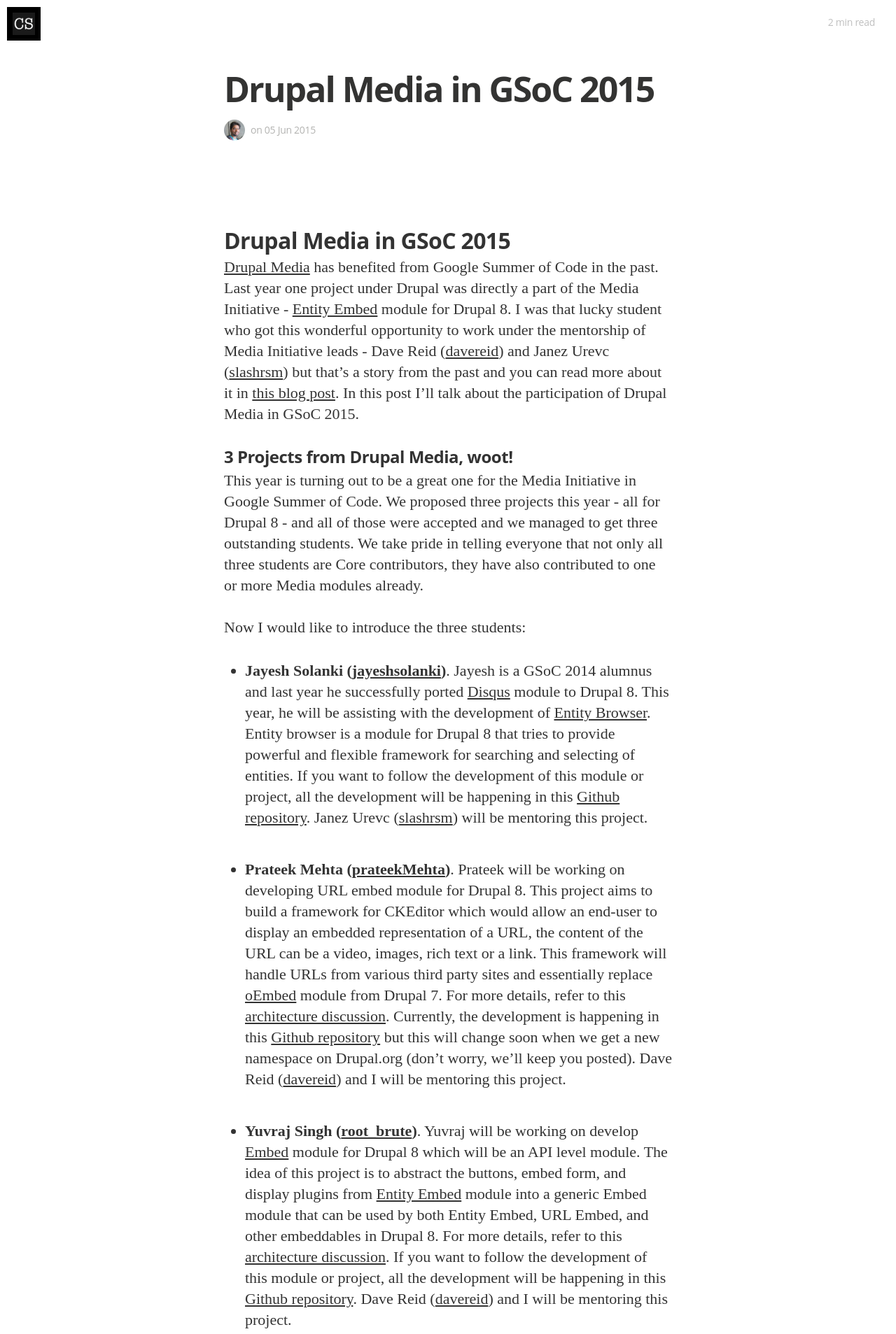
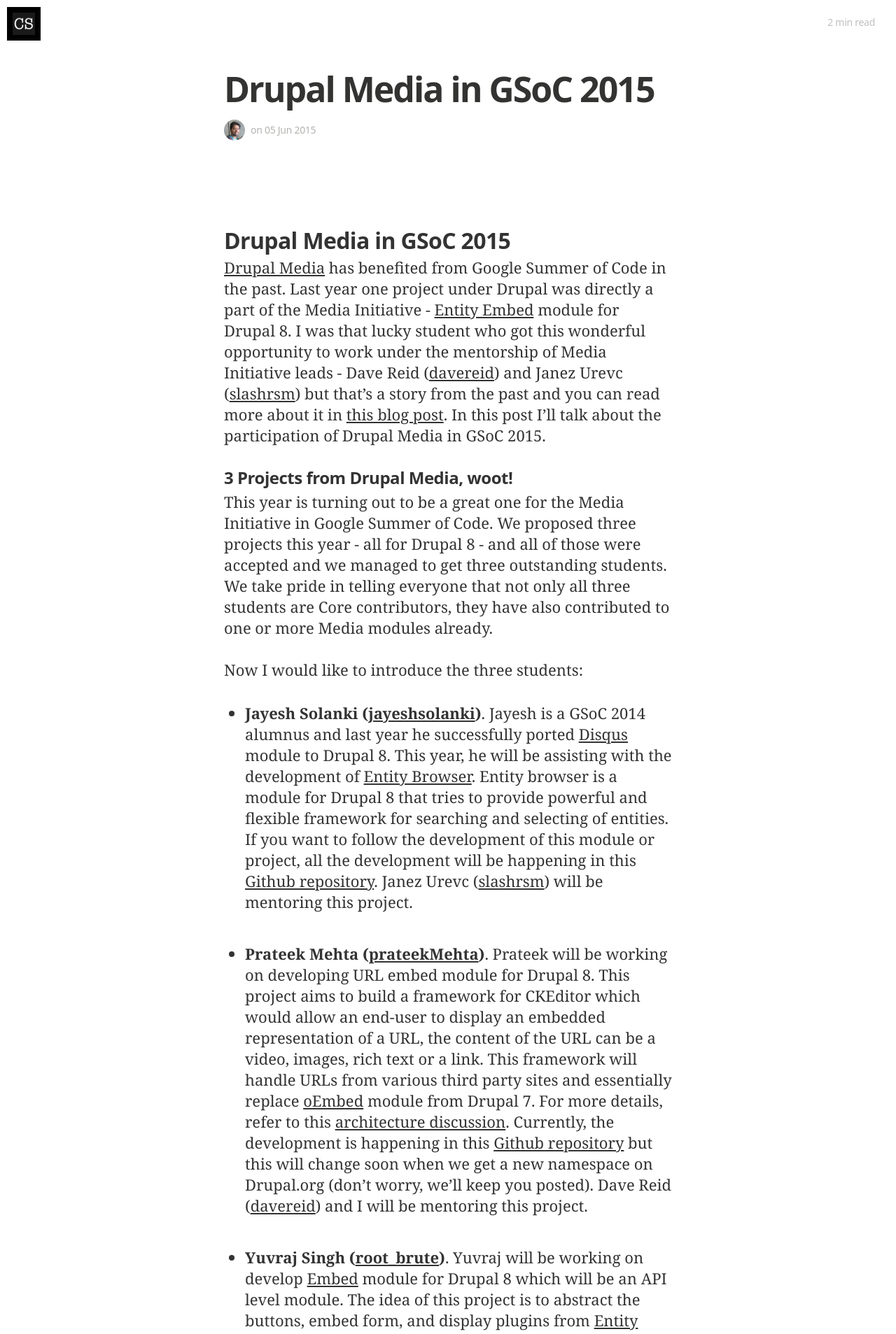
Before and after one commit to cs-shadow/cs-shadow.github.io, a Jekyll site: the page built from site/_posts/2015-06-05-drupal-media-in-gsoc-2015.md, in a window 1280 px wide. Shown: the top 1907 px of the page at 70% size. Built offline with Jekyll 4.4.1, drawn with Linux system fonts in a browser that asks for light colours; nearby versions of some CDN libraries; some web fonts are replaced; comment, search, counter and statistics services are not loaded.

Commit message:
Modernize fonts and icons

```diff
--- a/site/_includes/footer.html
+++ b/site/_includes/footer.html
@@ -1,10 +1,10 @@
 <!-- footer start -->
 
 <footer class="site-footer">
-  <a class="subscribe" href="{{ "/feed.xml" | prepend: site.baseurl }}"> <span class="tooltip"> <i class="fa fa-rss"></i> Subscribe!</span></a>
+  <a class="subscribe" href="{{ "/feed.xml" | prepend: site.baseurl }}"> <span class="tooltip"> {% include icon.html name="rss" %} Subscribe!</span></a>
     <div class="inner">
          <section class="copyright">All content copyright <a href="mailto:{{ site.email}}">{{ site.name }}</a> &copy; {{ site.time | date: '%Y' }} &bull; All rights reserved.</section>
-         <section class="poweredby">Made with <a href="http://jekyllrb.com"> Jekyll</a></section>
+         <section class="poweredby">Made with <a href="https://jekyllrb.com"> Jekyll</a></section>
     </div>
 </footer>
 
--- a/site/_includes/head.html
+++ b/site/_includes/head.html
@@ -42,9 +42,6 @@
   <link rel="canonical" href="{{ page.url | replace:'index.html','' | prepend: site.baseurl | prepend: site.url }}">
 
   <link rel="shortcut icon" href="{{ "/assets/images/favicon.ico" | prepend: site.baseurl }}">
-  <link rel="stylesheet" href="//brick.a.ssl.fastly.net/Linux+Libertine:400,400i,700,700i/Open+Sans:400,400i,700,700i">
-  <link href="//maxcdn.bootstrapcdn.com/font-awesome/4.2.0/css/font-awesome.min.css" rel="stylesheet">
-
   <link rel="stylesheet" type="text/css" media="screen" href="{{ "/assets/css/main.css"  | prepend: site.baseurl  }}" />
   <link rel="stylesheet" type="text/css" media="print" href="{{ "/assets/css/print.css"  | prepend: site.baseurl  }}" />
 </head>
--- /dev/null
+++ b/site/_includes/icon.html
@@ -0,0 +1,17 @@
+{% assign icon_name = include.name %}
+{% case icon_name %}
+{% when "github" %}
+<svg class="site-icon site-icon-github" aria-hidden="true" viewBox="0 0 16 16" focusable="false">
+  <path d="M8 0C3.58 0 0 3.67 0 8.2c0 3.63 2.29 6.7 5.47 7.79.4.08.55-.18.55-.4 0-.2-.01-.86-.01-1.56-2.01.38-2.53-.5-2.69-.96-.09-.24-.48-.96-.82-1.16-.28-.16-.68-.55-.01-.56.63-.01 1.08.59 1.23.84.72 1.24 1.87.89 2.33.68.07-.53.28-.89.51-1.09-1.78-.21-3.64-.91-3.64-4.04 0-.89.31-1.62.82-2.19-.08-.21-.36-1.04.08-2.16 0 0 .67-.22 2.2.84A7.42 7.42 0 0 1 8 3.96c.68 0 1.36.09 2 .27 1.53-1.06 2.2-.84 2.2-.84.44 1.12.16 1.95.08 2.16.51.57.82 1.3.82 2.19 0 3.14-1.87 3.83-3.65 4.04.29.25.54.75.54 1.52 0 1.1-.01 1.98-.01 2.25 0 .22.15.48.55.4A8.12 8.12 0 0 0 16 8.2C16 3.67 12.42 0 8 0Z"/>
+</svg>
+{% when "rss" %}
+<svg class="site-icon site-icon-rss" aria-hidden="true" viewBox="0 0 16 16" focusable="false">
+  <path d="M2.18 11.64a2.18 2.18 0 1 1 0 4.36 2.18 2.18 0 0 1 0-4.36ZM0 5.49A10.51 10.51 0 0 1 10.51 16h-2.9A7.61 7.61 0 0 0 0 8.39v-2.9ZM0 0c8.84 0 16 7.16 16 16h-2.9C13.1 8.76 7.24 2.9 0 2.9V0Z"/>
+</svg>
+{% when "angle-down" %}
+<svg class="site-icon site-icon-angle-down" aria-hidden="true" viewBox="0 0 16 16" focusable="false">
+  <path d="M8 11.2 1.5 4.7l1.4-1.4L8 8.4l5.1-5.1 1.4 1.4L8 11.2Z"/>
+</svg>
+{% else %}
+<span class="hidden">{{ icon_name }}</span>
+{% endcase %}
--- a/site/_layouts/post.html
+++ b/site/_layouts/post.html
@@ -3,7 +3,7 @@
 <!DOCTYPE html>
 <html>
   {% include head.html %}
-  <body itemscope itemtype="http://schema.org/Article">
+  <body itemscope itemtype="https://schema.org/Article">
     {% include header.html %}
     <main class="content" role="main">
       <article class="post">
@@ -16,12 +16,12 @@
             <h1 class="post-title">{{ page.title }}</h1>
             <div class="cf post-meta-text">
               <div class="author-image" style="background-image: url({{ site.author_image }})">Blog Logo</div>
-              <h4 class="author-name" itemprop="author" itemscope itemtype="http://schema.org/Person">{{ site.author }}</h4>
+              <h4 class="author-name" itemprop="author" itemscope itemtype="https://schema.org/Person">{{ site.author }}</h4>
               on
               <time datetime="{{ page.date | date: "%F %R" }}">{{ page.date | date_to_string }}</time>
             </div>
             <div style="text-align:center">
-              <a href="#topofpage" class="topofpage"><i class="fa fa-angle-down"></i></a>
+              <a href="#topofpage" class="topofpage">{% include icon.html name="angle-down" %}<span class="hidden">Skip to content</span></a>
             </div>
           </div>
         </div>
@@ -31,7 +31,7 @@
             <h1 class="post-title">{{ page.title }}</h1>
             <div class="cf post-meta-text">
               <div class="author-image" style="background-image: url({{ site.author_image }})">Blog Logo</div>
-              <h4 class="author-name" itemprop="author" itemscope itemtype="http://schema.org/Person">{{ page.author }}</h4>
+              <h4 class="author-name" itemprop="author" itemscope itemtype="https://schema.org/Person">{{ page.author }}</h4>
               on
               <time datetime="{{ page.date | date_to_xmlschema }}">{{ page.date | date_to_string }}</time>
             </div>
@@ -54,7 +54,7 @@
               {% if social.share_url != null %}
                 <a class="icon-{{ social.icon }}" href="{{ social.share_url }}{{ social.share_title }}{{page.title | cgi_escape}}{{ social.share_link }}{{site.url}}{{page.url}}"
                   onclick="window.open(this.href, '{{ social.icon }}-share', 'width=550,height=255');return false;">
-                <i class="fa fa-{{ social.icon }}"></i><span class="hidden">{{ social.icon }}</span>
+                {% include icon.html name=social.icon %}<span class="hidden">{{ social.icon }}</span>
                 </a>
               {% endif %}
             {% endfor %}
@@ -74,8 +74,8 @@
           <div class="isRight">
             <h5 class="index-headline featured"><span>Supported by</span></h5>
             <footer class="site-footer">
-              <section class="poweredby">Proudly published with <a href="http://jekyllrb.com"> Jekyll</a></section>
-              <a class="subscribe" href="{{ "/feed.xml" | prepend: site.baseurl }}"> <span class="tooltip"> <i class="fa fa-rss"></i> You should subscribe to my feed.</span></a>
+              <section class="poweredby">Proudly published with <a href="https://jekyllrb.com"> Jekyll</a></section>
+              <a class="subscribe" href="{{ "/feed.xml" | prepend: site.baseurl }}"> <span class="tooltip"> {% include icon.html name="rss" %} You should subscribe to my feed.</span></a>
               <div class="inner">
                 <section class="copyright">All content copyright <a href="{{ site.url }}/">{{ site.author }}</a> &copy; {{ site.time | date: '%Y' }}<br>All rights reserved.</section>
               </div>
@@ -95,11 +95,11 @@
             /* * * DON'T EDIT BELOW THIS LINE * * */
             (function() {
                 var dsq = document.createElement('script'); dsq.type = 'text/javascript'; dsq.async = true;
-                dsq.src = '//' + disqus_shortname + '.disqus.com/embed.js';
+                dsq.src = 'https://' + disqus_shortname + '.disqus.com/embed.js';
                 (document.getElementsByTagName('head')[0] || document.getElementsByTagName('body')[0]).appendChild(dsq);
             })();
         </script>
-        <noscript>Please enable JavaScript to view the <a href="http://disqus.com/?ref_noscript">comments powered by Disqus.</a></noscript>
+        <noscript>Please enable JavaScript to view the <a href="https://disqus.com/?ref_noscript">comments powered by Disqus.</a></noscript>
         {% endif %}
       </article>
     </main>
--- a/site/assets/css/main.sass
+++ b/site/assets/css/main.sass
@@ -9,8 +9,8 @@
 
 $rs: 16px
 
-$font-serif: Linux Libertine
-$font-sans: Open Sans, MundoSans, "Helvetica Neue", Arial, Helvetica, sans-serif
+$font-serif: Georgia, Cambria, "Times New Roman", Times, serif
+$font-sans: system-ui, -apple-system, BlinkMacSystemFont, "Segoe UI", Arial, Helvetica, sans-serif
 
 
 @mixin respond-to($breakpoint)
@@ -163,6 +163,16 @@
 
 main
   display: block
+
+.hidden
+  display: none
+
+.site-icon
+  display: inline-block
+  width: 1em
+  height: 1em
+  fill: currentColor
+  vertical-align: -0.125em
 
 
 
@@ -437,14 +447,14 @@
         color: rgba(255,255,255,0.75)
         &:hover
           color: rgba(255,255,255,1)
-    .fa-angle-down
+    .site-icon-angle-down
       font-size: 32px
       margin: 64px auto 0
+    .topofpage
+      text-decoration: underline
       color: rgba(255,255,255,0.75)
       &:hover
         color: #fff
-    .topofpage
-      text-decoration: underline
   .noarticleimage
     .post-meta
       font-family: $font-sans
```
Also changed, not shown: site/_layouts/page.html (+4 -4 lines), site/index.html (+5 -4 lines).
